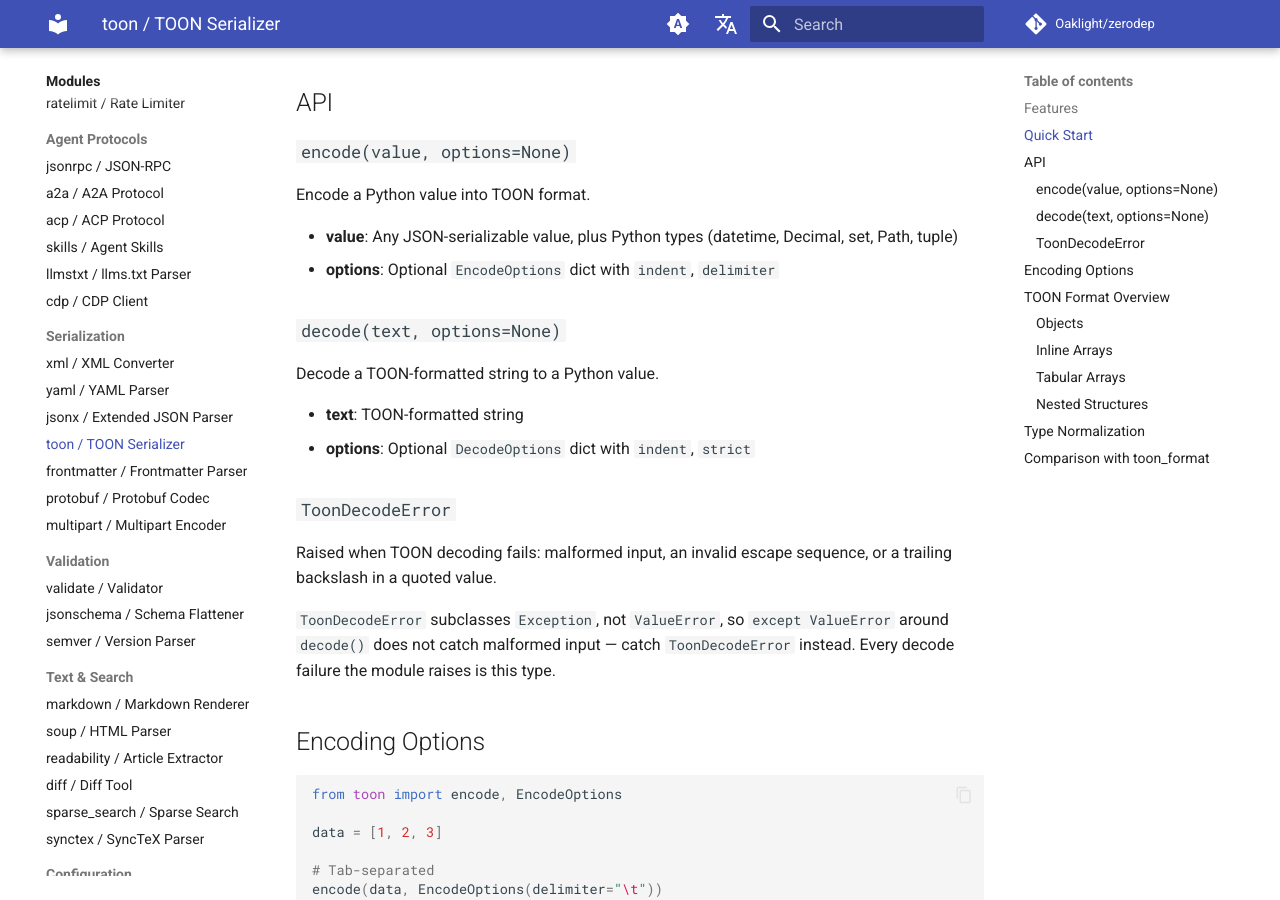
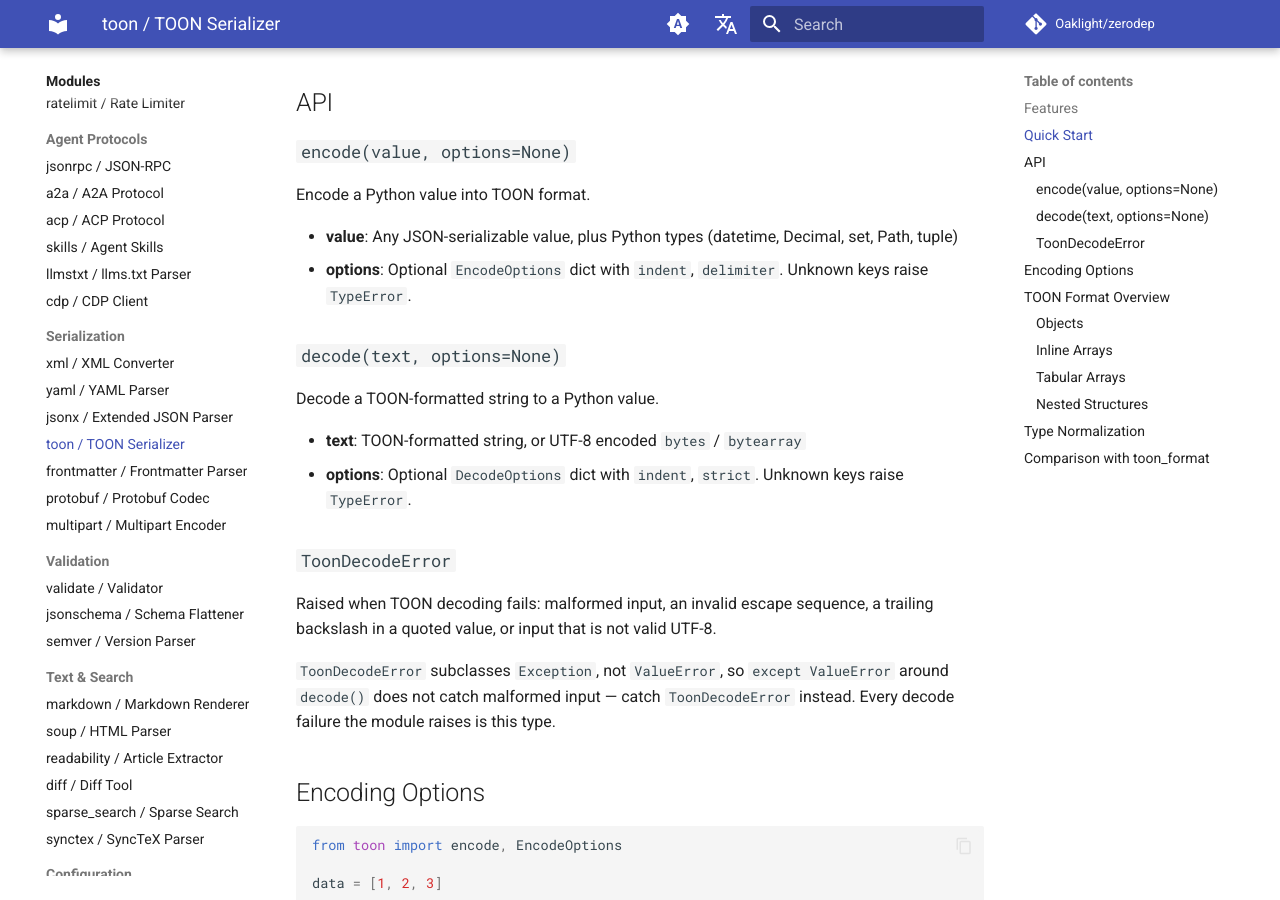
Before and after one commit to Oaklight/zerodep, an MkDocs documentation site: the page built from docs/modules/toon.md, in a window 1280 px wide and 900 px high, scrolled down 1209 px. Built offline with MkDocs 1.6.1 and Material for MkDocs 9.7.7, drawn with Linux system fonts in a browser that asks for light colours; comment, search, counter and statistics services are not loaded.

Commit message:
docs: post-mortem follow-ups for jsonx and toon
Document loads_lines hook opt-out and the explicit bytes error, toon's
unknown-option validation and bytes input, and the benchmark workflow's
pinned TOON reference guard.

```diff
--- a/docs/modules/toon.md
+++ b/docs/modules/toon.md
@@ -51,19 +51,19 @@ print(encode(employees))
 Encode a Python value into TOON format.
 
 - **value**: Any JSON-serializable value, plus Python types (datetime, Decimal, set, Path, tuple)
-- **options**: Optional `EncodeOptions` dict with `indent`, `delimiter`
+- **options**: Optional `EncodeOptions` dict with `indent`, `delimiter`. Unknown keys raise `TypeError`.
 
 ### `decode(text, options=None)`
 
 Decode a TOON-formatted string to a Python value.
 
-- **text**: TOON-formatted string
-- **options**: Optional `DecodeOptions` dict with `indent`, `strict`
+- **text**: TOON-formatted string, or UTF-8 encoded `bytes` / `bytearray`
+- **options**: Optional `DecodeOptions` dict with `indent`, `strict`. Unknown keys raise `TypeError`.
 
 ### `ToonDecodeError`
 
 Raised when TOON decoding fails: malformed input, an invalid escape sequence,
-or a trailing backslash in a quoted value.
+a trailing backslash in a quoted value, or input that is not valid UTF-8.
 
 `ToonDecodeError` subclasses `Exception`, not `ValueError`, so
 `except ValueError` around `decode()` does not catch malformed input — catch
```
Also changed, not shown: docs/changelog.md (+3 -0 lines), docs/modules/jsonx.md (+1 -1 lines).
